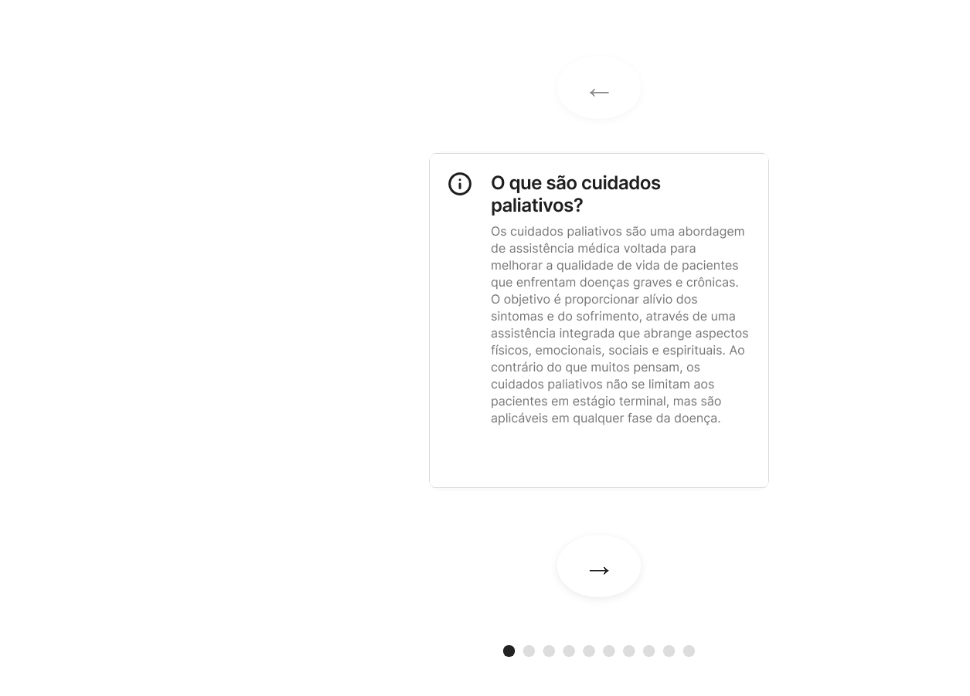
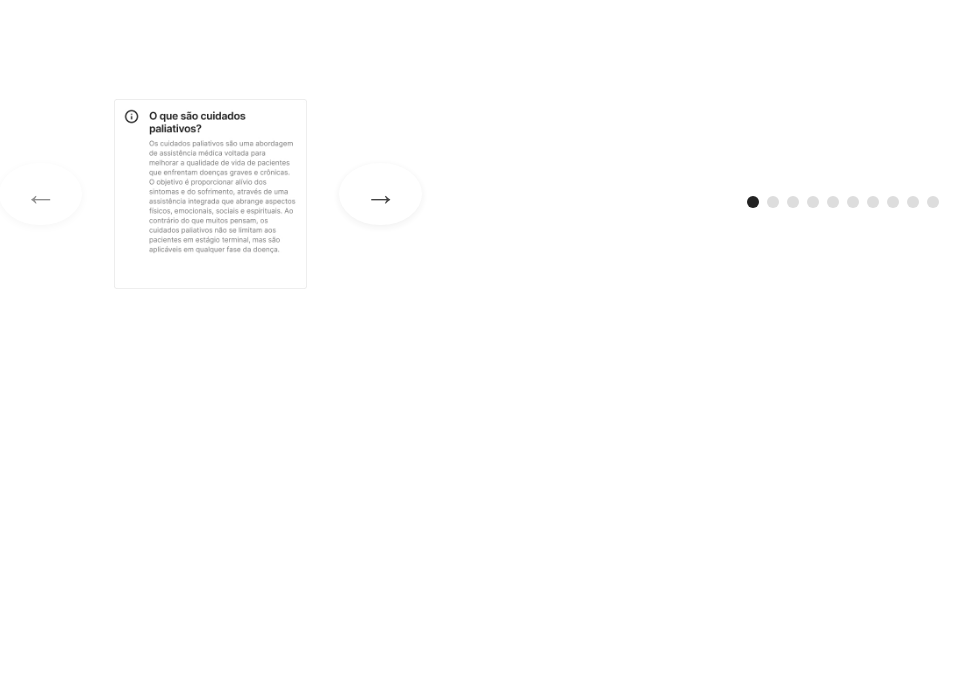
Before and after one commit to PMansim/PMansim.github.io, a plain HTML site: page index.html in a window 1280 px wide. Shown: the whole page, without its empty margins (41-1011 px from the left). Drawn offline with Linux system fonts and the light colour scheme.

Commit message:
Add files via upload

```diff
--- a/index.html
+++ b/index.html
@@ -7,14 +7,33 @@
   <style>
     .carousel-jotform {
       display: flex;
-      flex-direction: column;
+      flex-direction: row;
       align-items: center;
+      justify-content: center;
       max-width: 100vw;
       width: 100%;
       user-select: none;
       margin-top: 24px;
     }
-    .carousel-images {
+    .carousel-btn {
+      background: #ffffff;
+      border: none;
+      color: #222;
+      font-size: 2rem;
+      padding: 0.4em 0.8em;
+      cursor: pointer;
+      border-radius: 50%;
+      box-shadow: 0 2px 8px rgba(0,0,0,0.08);
+      transition: background 0.2s;
+      opacity: 0.85;
+      align-self: center;
+      margin: 0 1em;
+    }
+    .carousel-btn:disabled {
+      opacity: 0.5;
+      cursor: not-allowed;
+    }
+    .carousel-frame {
       position: relative;
       width: 95vw;
       max-width: 340px;
@@ -24,7 +43,13 @@
       display: flex;
       align-items: center;
       justify-content: center;
-      margin-bottom: 12px;
+      background: #ffffff;
+      border-radius: 12px;
+    }
+    .carousel-images {
+      width: 100%;
+      height: 100%;
+      position: relative;
     }
     .carousel-img {
       position: absolute;
@@ -36,32 +61,18 @@
       opacity: 0;
       transition: opacity 0.5s;
       pointer-events: none;
-      background: #fafafa;
+      background: #ffffff;
     }
     .carousel-img.active {
       opacity: 1;
       pointer-events: all;
     }
-    .carousel-btn {
-      background: #fff;
-      border: none;
-      color: #222;
-      font-size: 2rem;
-      padding: 0.4em 0.8em;
-      cursor: pointer;
-      border-radius: 50%;
-      margin: 1em 0;
-      box-shadow: 0 2px 8px rgba(0,0,0,0.08);
-      transition: background 0.2s;
-    }
-    .carousel-btn:disabled {
-      opacity: 0.5;
-      cursor: not-allowed;
-    }
     .carousel-indicators {
       display: flex;
       gap: 0.5em;
       margin-top: 1em;
+      justify-content: center;
+      width: 100%;
     }
     .carousel-indicators span {
       width: 12px;
@@ -76,13 +87,18 @@
       background: #222;
     }
     @media (max-width: 600px) {
-      .carousel-images {
+      .carousel-jotform {
+        flex-direction: column;
+      }
+      .carousel-frame {
         max-width: 98vw;
         max-height: 98vw;
+        height: 98vw;
       }
       .carousel-btn {
         font-size: 1.4rem;
         padding: 0.3em 0.6em;
+        margin: 0.5em 0;
       }
     }
   </style>
@@ -90,8 +106,9 @@
 <body>
   <div class="carousel-jotform">
     <button class="carousel-btn left" onclick="prevSlide()">&#8592;</button>
-    <div class="carousel-images">
-     <img src="Card.jpg" alt="Imagem 1" class="carousel-img active" />
+    <div class="carousel-frame">
+      <div class="carousel-images">
+             <img src="Card.jpg" alt="Imagem 1" class="carousel-img active" />
     <img src="Card (1).jpg" alt="Imagem 2" class="carousel-img" />
     <img src="Card (2).jpg" alt="Imagem 3" class="carousel-img" />
     <img src="Card (3).jpg" alt="Imagem 3" class="carousel-img" />
@@ -103,11 +120,11 @@
     <img src="Card (9).jpg" alt="Imagem 3" class="carousel-img" />
     </div>
     <button class="carousel-btn right" onclick="nextSlide()">&#8594;</button>
-    <div class="carousel-indicators"></div>
   </div>
+  <div class="carousel-indicators"></div>
   <script>
     var imgs = document.querySelectorAll('.carousel-jotform .carousel-img');
-    var indicatorsContainer = document.querySelector('.carousel-jotform .carousel-indicators');
+    var indicatorsContainer = document.querySelector('.carousel-indicators');
     var currentIdx = 0;
 
     // Cria os indicadores
```
